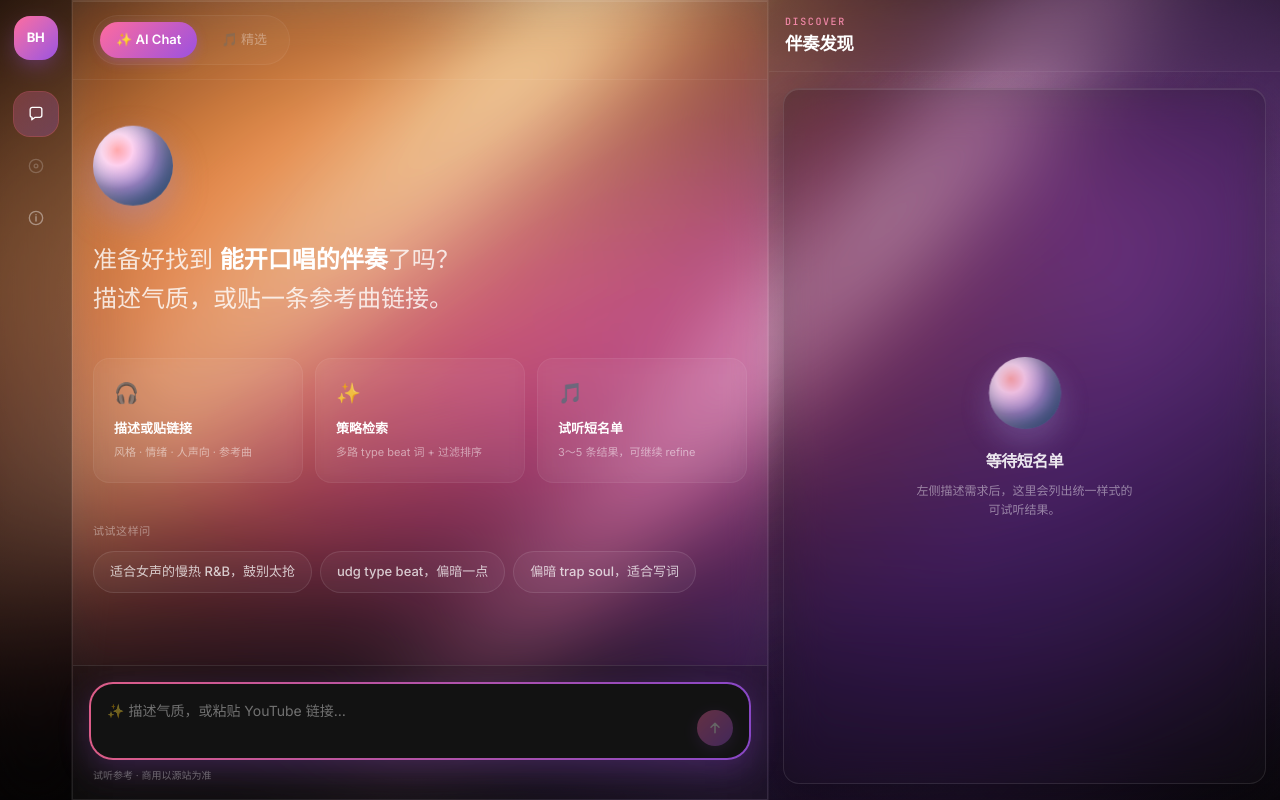
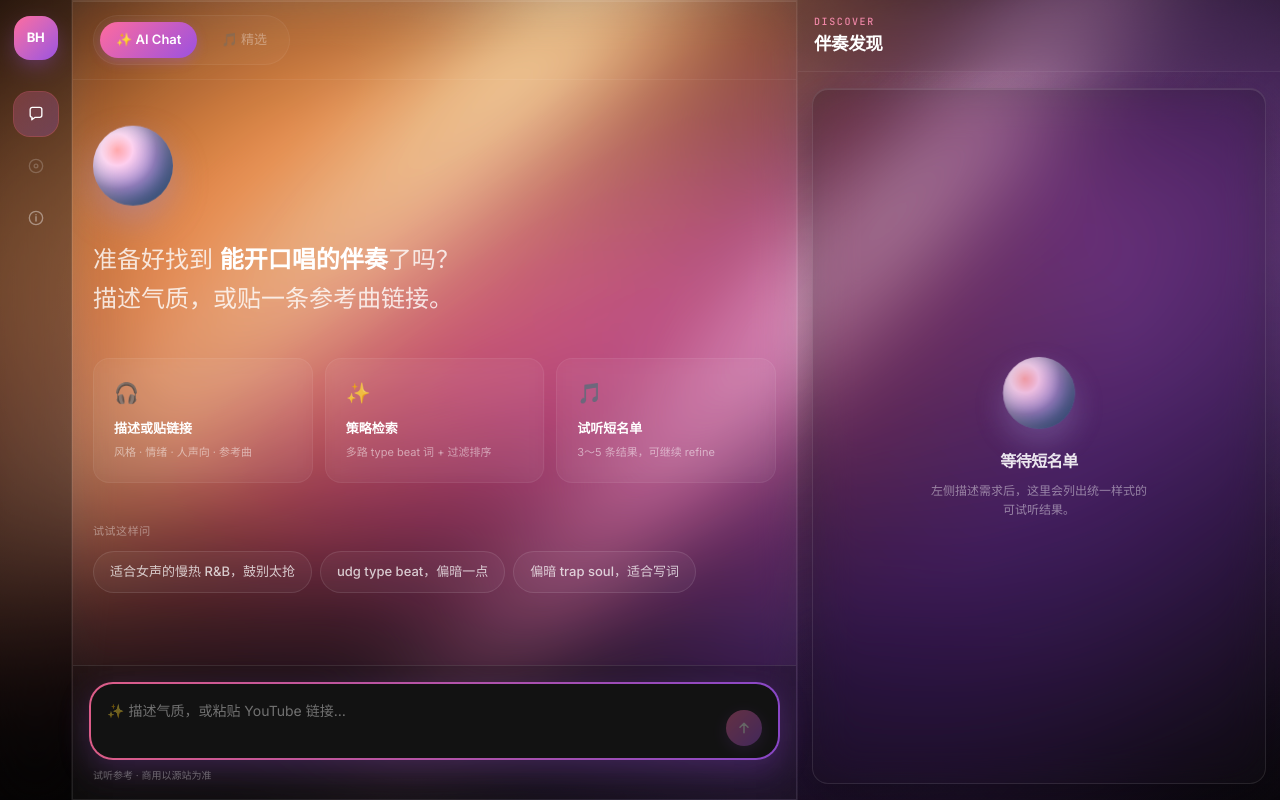
Before and after one commit to wax0629/waxlist, a Next.js app: page /chat in a window 1280 px wide. Built offline with nearby package versions, Linux system fonts and the light colour scheme.

Commit message:
Set chat/discover width ratio to about 6:4
Use flex 3:2 on large screens so the right pane is wider.

```diff
--- a/src/app/chat/chat-client.tsx
+++ b/src/app/chat/chat-client.tsx
@@ -255,8 +255,8 @@ export function ChatClient() {
       <AppRail onNewChat={newChat} showNewChat={!isFresh} />
 
       <div className="flex min-w-0 flex-1 flex-col lg:flex-row">
-        {/* CENTER: AI chat — larger share of width */}
-        <section className="glass flex min-h-0 min-w-0 flex-1 flex-col rounded-none border-y-0 border-l-0 lg:min-w-0 lg:flex-[1.55]">
+        {/* CENTER: AI chat — ~60% width */}
+        <section className="glass flex min-h-0 min-w-0 flex-1 flex-col rounded-none border-y-0 border-l-0 lg:min-w-0 lg:flex-[3]">
           <div className="flex items-center justify-between border-b border-white/10 px-4 py-3 md:hidden">
             <div>
               <p className="font-display text-[14px] font-semibold text-white">
@@ -436,8 +436,8 @@ export function ChatClient() {
           </form>
         </section>
 
-        {/* RIGHT: results — two-up card grid */}
-        <aside className="relative hidden min-h-0 min-w-0 flex-col border-l border-white/[0.06] lg:flex lg:w-[min(42vw,520px)] lg:max-w-[520px] lg:flex-none xl:w-[min(40vw,560px)] xl:max-w-[560px]">
+        {/* RIGHT: results — ~40% width, two-up card grid */}
+        <aside className="relative hidden min-h-0 min-w-0 flex-col border-l border-white/[0.06] lg:flex lg:flex-[2]">
           <div className="relative flex items-end justify-between gap-3 border-b border-white/[0.06] bg-white/[0.02] px-4 py-3.5 backdrop-blur-xl">
             <div>
               <p className="font-mono text-[10px] font-medium uppercase tracking-[0.16em] text-[#ff8fb3]/90">
```
